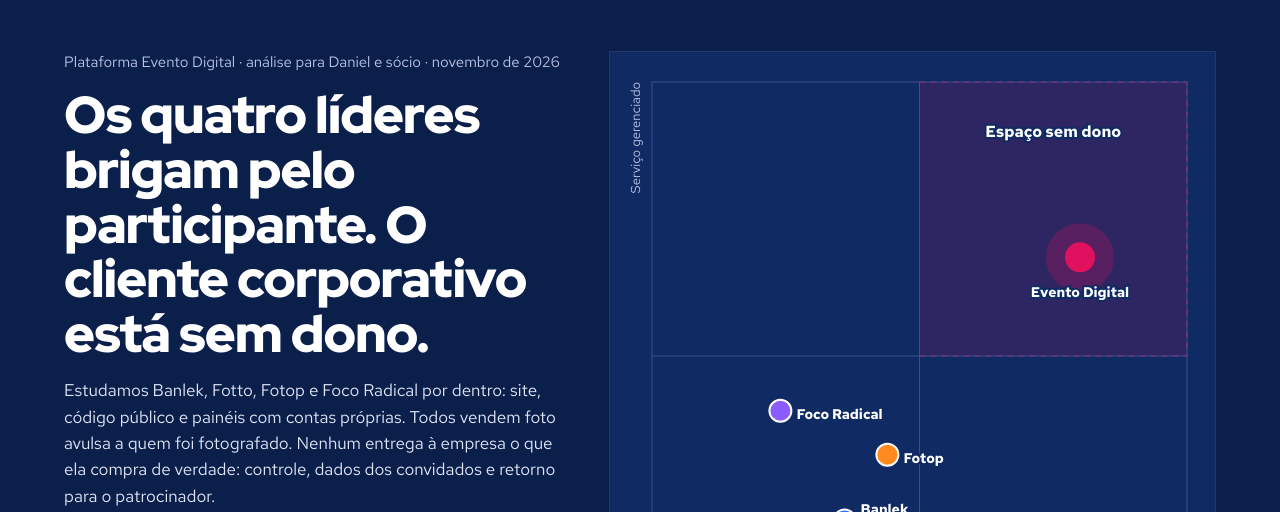
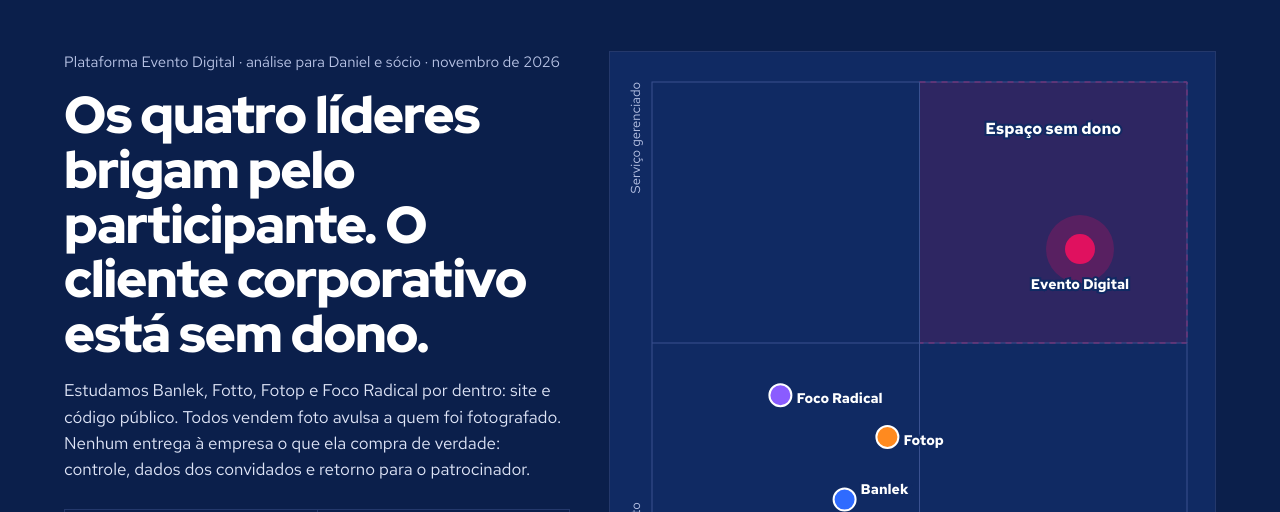
Before and after one commit to dturci1979-coder/evento-digital-apresentacao, a plain HTML site: page index.html in a window 1280 px wide. Shown: the top 512 px of the page. Drawn offline with Linux system fonts and the light colour scheme.

Commit message:
Ajusta frase de abertura
Co-Authored-By: Claude Opus 5.5 <noreply@anthropic.com>

```diff
--- a/index.html
+++ b/index.html
@@ -116,7 +116,7 @@ th.us,td.us{background:var(--mag2)}
     <div>
       <p class="kick">Plataforma Evento Digital · análise para Daniel e sócio · novembro de 2026</p>
       <h1>Os quatro líderes brigam pelo participante. O cliente corporativo está sem dono.</h1>
-      <p class="lead">Estudamos Banlek, Fotto, Fotop e Foco Radical por dentro: site, código público e painéis com contas próprias. Todos vendem foto avulsa a quem foi fotografado. Nenhum entrega à empresa o que ela compra de verdade: controle, dados dos convidados e retorno para o patrocinador.</p>
+      <p class="lead">Estudamos Banlek, Fotto, Fotop e Foco Radical por dentro: site e código público. Todos vendem foto avulsa a quem foi fotografado. Nenhum entrega à empresa o que ela compra de verdade: controle, dados dos convidados e retorno para o patrocinador.</p>
       <div class="nums">
         <div><b>R$ 260 mi</b><span>vendidos pela Banlek desde 2020</span></div>
         <div><b>600 mi</b><span>fotos publicadas na Fotto</span></div>
```
